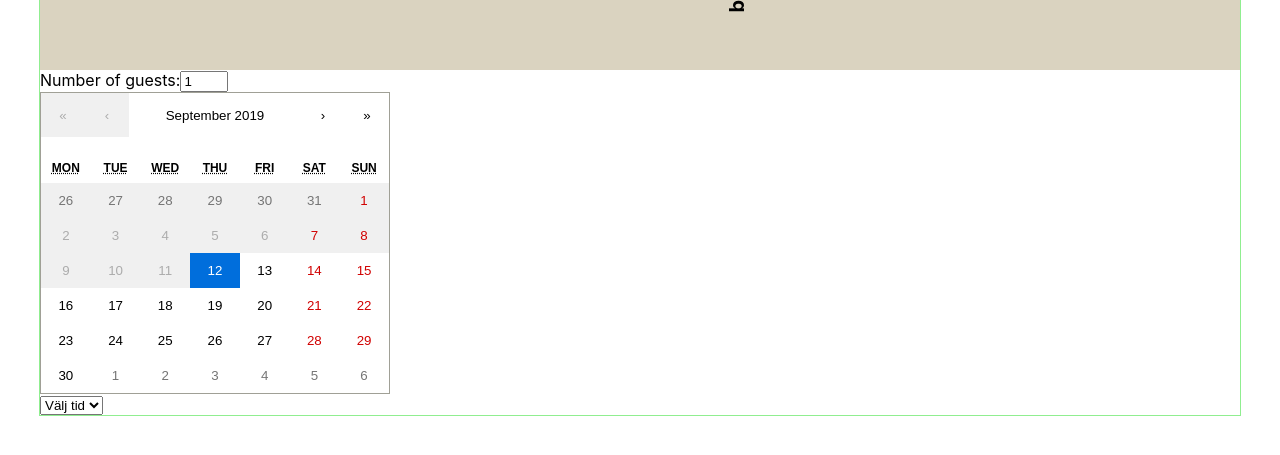
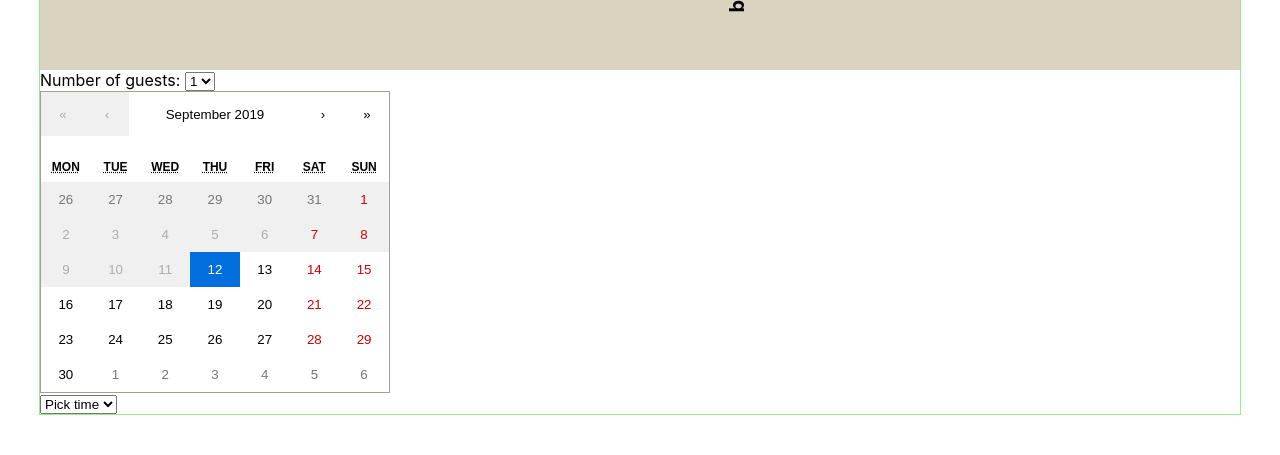
Before and after one commit to mhedengren/react-restaurant-booking, a React (Create React App) app: page /booking in a window 1280 px wide. Shown: the part 231-686 px from the top of the page. Built offline with nearby package versions, Linux system fonts and the light colour scheme; no server answers.

Commit message:
change guest input to select box, also toggles away contact form is pick-time is checked

```diff
--- a/src/components/Booking/Booking.tsx
+++ b/src/components/Booking/Booking.tsx
@@ -3,7 +3,7 @@ import BookingForm from './BookingForm'
 import ContactForm from './ContactForm'
 import BookingComplete from './BookingComplete'
 import GdprConsent from './GdprConsent';
-import './booking.css'
+import './booking.scss'
 const axios = require('axios')
 
 interface IBookingState {
@@ -18,6 +18,7 @@ interface IBookingState {
   showBookingForm: boolean
   showContactForm: boolean
   showBookingComplete: boolean
+  showGdprError: boolean
 }
 
 class Booking extends React.Component<{}, IBookingState> {
@@ -34,7 +35,8 @@ class Booking extends React.Component<{}, IBookingState> {
       contactFormValid: false,
       showBookingForm: true,
       showContactForm: false,
-      showBookingComplete: false
+      showBookingComplete: false,
+      showGdprError: false
     }
     this.postReservation = this.postReservation.bind(this)
     this.getContactFormValues = this.getContactFormValues.bind(this)
@@ -44,29 +46,48 @@ class Booking extends React.Component<{}, IBookingState> {
 
   //Get values from the booking form.
   getBookingFormValues(numberOfGuests: number, date: string, time: number) {
+    // If time selection dropdown is on "Choose time" it wont display the contact form.
+    if (time == 1){
+      this.setState({
+        showContactForm: false
+      })
+      return
+    }
     this.setState({ guests: numberOfGuests, date: date, time: time, showContactForm: true})
   }
 
    //Get values from the contact form.
   getContactFormValues(name: string, tel: string, email: string, contactFormValid: boolean) {
+    console.log(contactFormValid)
     this.setState(() => ({ name, tel, email, contactFormValid }))
   }
 
   // Toggle GDPR-consent.
   toggleGdpr() {
-    this.setState({GdprConsent: !this.state.GdprConsent})
+    this.setState({GdprConsent: !this.state.GdprConsent},()=> this.GdprValidation())
   }
 
+  // If the user tried to submit without GDPR consent
+  // this function will remove the warning when user checks the box.
+  GdprValidation(){
+    if (this.state.showGdprError && this.state.GdprConsent === true) {
+      this.setState({
+        showGdprError: false
+      })
+    }
+  }
 
   // Validation and post reservation.
   postReservation() {
     if (!this.state.GdprConsent){
+        this.setState({
+          showGdprError: true
+        })
         return false
     }
+
+    console.log(this.state.contactFormValid)
     if (!this.state.contactFormValid){
-      return false
-    }
-    if (this.state.time == 1){
       return false
     }
     axios
@@ -96,8 +117,9 @@ class Booking extends React.Component<{}, IBookingState> {
   render() {
     return (
       <div>
-        {this.state.showBookingForm ? <BookingForm getBookingFormValues={this.getBookingFormValues}/> :null }
+        {this.state.showBookingForm ? <BookingForm getBookingFormValues={this.getBookingFormValues} /> :null }
         {this.state.showContactForm ? <ContactForm getContactFormValues={this.getContactFormValues} /> : null}
+        {this.state.showGdprError ? <p style={{ fontSize: 11, color: "red", margin: 0 }}>You need to accept our terms to continue.</p>:null}
         {this.state.showContactForm ? <GdprConsent toggleGdpr={this.toggleGdpr} /> :null}
         {this.state.showContactForm ? <button onClick={this.postReservation}> Book your table </button> : null}
         {this.state.showBookingComplete ? <BookingComplete /> :null}
--- a/src/components/Booking/BookingForm.tsx
+++ b/src/components/Booking/BookingForm.tsx
@@ -137,10 +137,10 @@ class BookingForm extends React.Component<IBookingFormProps, IBookingFormState>
     this.setState({
       [name]: value
     } as any, () => {
-
-      if (this.state.numberOfGuests > 6 || this.state.numberOfGuests < 1 ){
-        this.setState({numberOfGuestsError: true})
-      } else this.setState({numberOfGuestsError: false})
+      console.log(this.state.numberOfGuests)
+      // if (this.state.numberOfGuests > 6 || this.state.numberOfGuests < 1 ){
+      //   this.setState({numberOfGuestsError: true})
+      // } else this.setState({numberOfGuestsError: false})
     })
 
   }
@@ -150,7 +150,16 @@ class BookingForm extends React.Component<IBookingFormProps, IBookingFormState>
     return (
       <div>
         <form>
-          <label>
+          <label>Number of guests: </label>
+          <select name="numberOfGuests" onChange={this.handleInputChange}>
+            <option value="1">1</option>
+            <option value="2">2</option>
+            <option value="3">3</option>
+            <option value="4">4</option>
+            <option value="5">5</option>
+            <option value="6">6</option>
+          </select>
+          {/* <label>
             Number of guests:
             <input
               name='numberOfGuests'
@@ -161,14 +170,14 @@ class BookingForm extends React.Component<IBookingFormProps, IBookingFormState>
               max='6'
             />
             {this.state.numberOfGuestsError ? <span style={{ fontSize: 11, color: "red" }}>Somethings wrong, make sure you selected between 1-6 guests!</span>:null}
-          </label>
+          </label> */}
           <Calendar
             onChange={this.calendarOnChange}
             value={this.state.date}
             minDate={new Date()}
           />
           <select onChange={this.handleSubmit}>
-            <option value='1'>Välj tid</option>
+            <option value='1'>Pick time</option>
             {this.state.show18 ? <option value='18'>18</option> : null}
             {this.state.show21 ? <option value='21'>21</option> : null}
           </select>
--- a/src/components/Booking/GdprConsent.tsx
+++ b/src/components/Booking/GdprConsent.tsx
@@ -12,6 +12,7 @@ class GdprConsent extends React.Component <IGdprConsentProps, {}> {
     toggle(){
         this.props.toggleGdpr();
     }
+
 
     render(){
         return(
--- a/src/components/Booking/booking.css
+++ b/src/components/Booking/booking.scss
@@ -1,4 +1,8 @@
 .gdpr-notice-wrapper {
     display: flex;
     align-items: baseline;
+
+    p {
+        margin: 0;
+    }
 }
```
